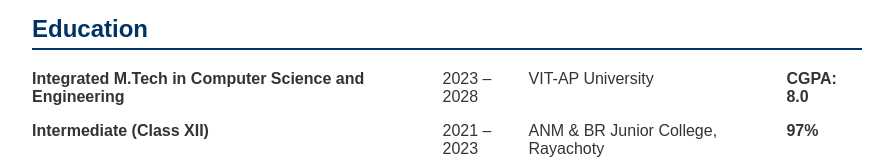
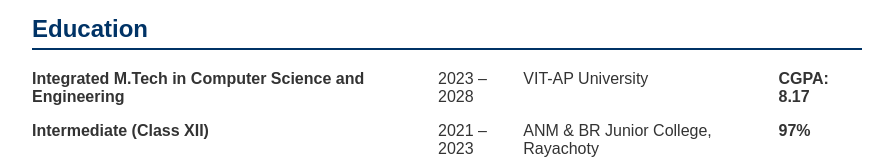
Before and after one commit to MithilKumar9/MyResume, a plain HTML site: page index.html in a window 1280 px wide. Shown: the part 135-295 px from the top of the page, without its empty margins (193-1086 px from the left). Drawn offline with Linux system fonts and the light colour scheme.

Commit message:
Update index.html
Update CGPA

```diff
--- a/index.html
+++ b/index.html
@@ -122,7 +122,7 @@
             <td><strong>Integrated M.Tech in Computer Science and Engineering</strong></td>
             <td>2023 – 2028</td>
             <td>VIT-AP University</td>
-            <td><strong>CGPA: 8.0</strong></td>
+            <td><strong>CGPA: 8.17</strong></td>
         </tr>
 
         <tr>
```
